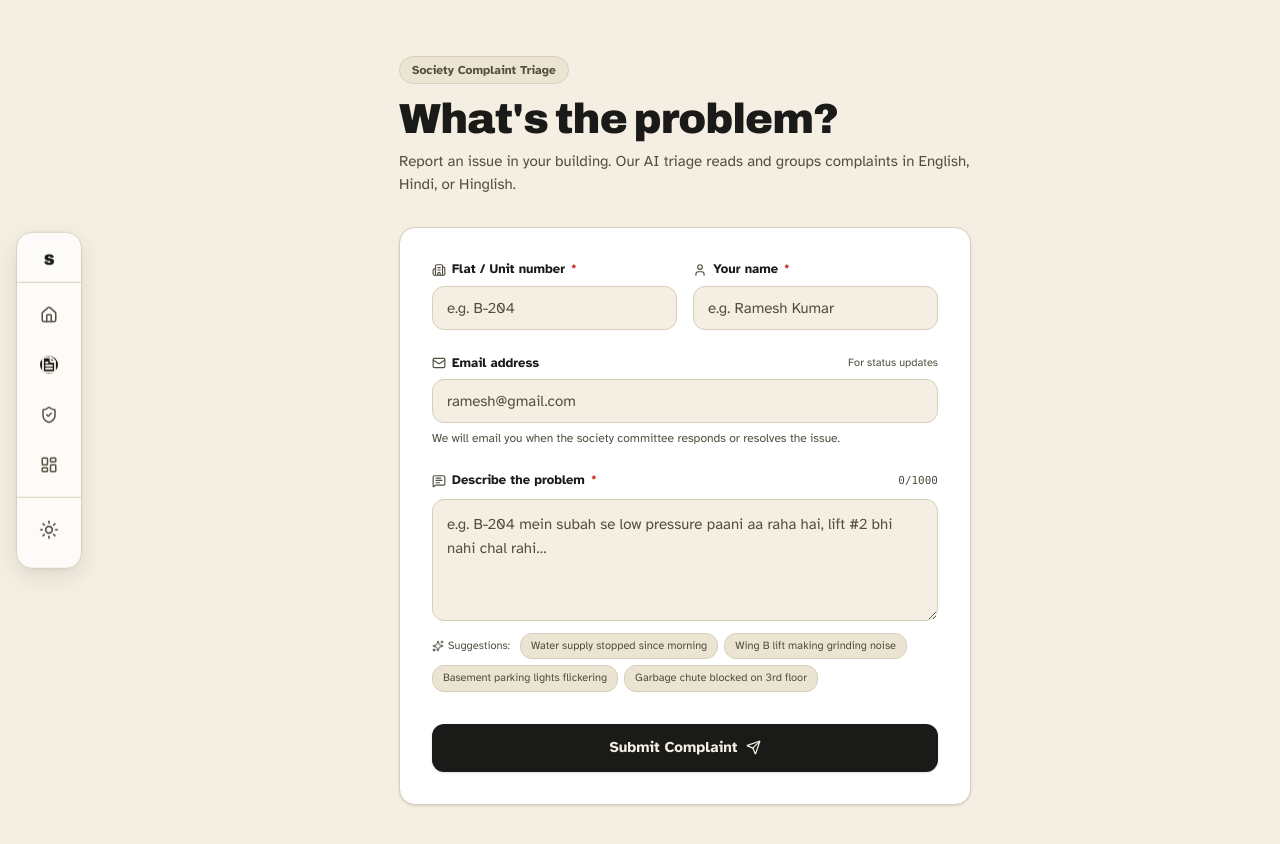
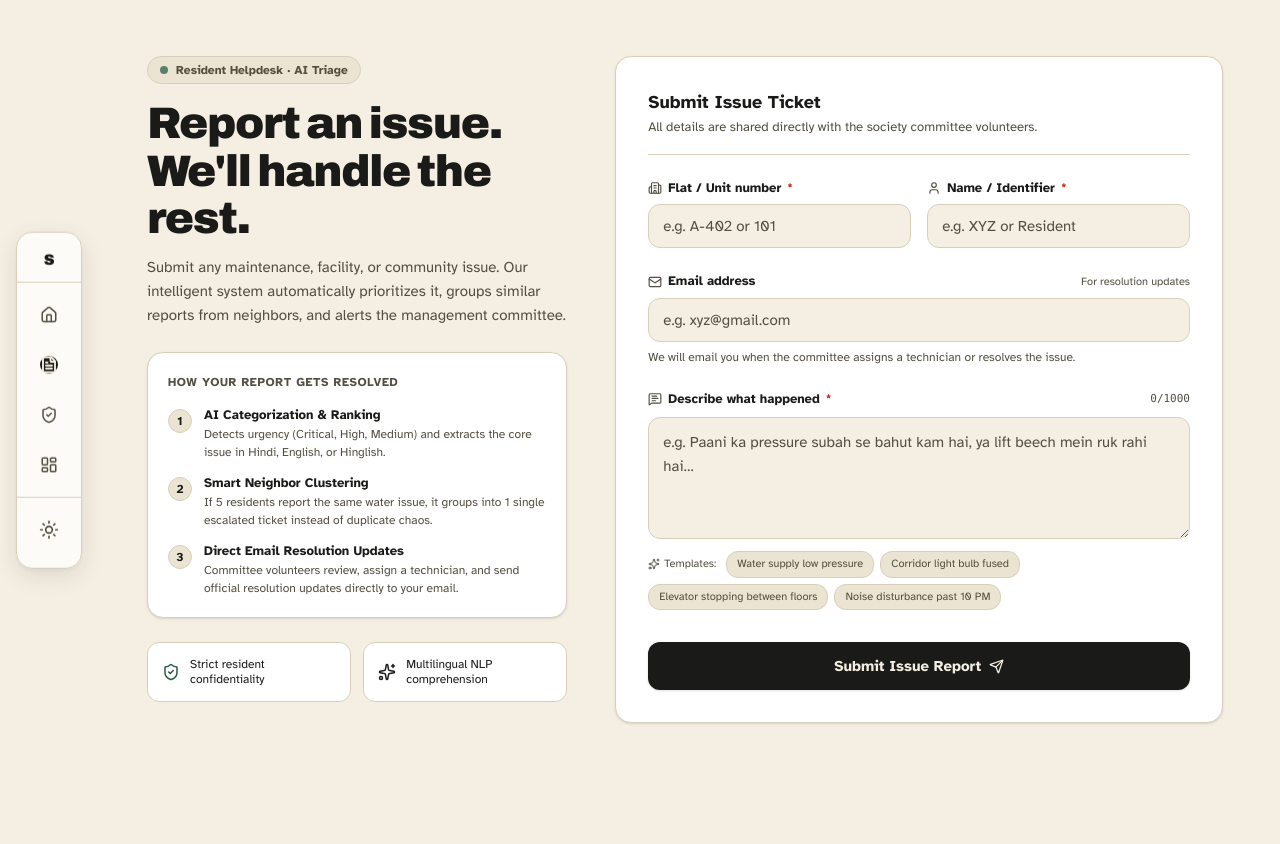
Before and after one commit to shreyansh-real/Zephr_VC, a Next.js app: page /report in a window 1280 px wide. Shown: the top 844 px of the page. Built offline with nearby package versions, Linux system fonts and the light colour scheme.

Commit message:
feat: redesign report page with professional layout and anonymous placeholder templates

```diff
--- a/app/report/page.tsx
+++ b/app/report/page.tsx
@@ -1,23 +1,103 @@
 import { NavDock } from "@/components/nav-dock";
 import { ReportForm } from "./report-form";
+import { ShieldCheck, Sparkles, Clock, BellRing, Layers, CheckCircle2 } from "lucide-react";
 
 export default function ReportPage() {
   return (
     <div className="min-h-screen pb-28" style={{ backgroundColor: "var(--bg)" }}>
       <div className="ml-0 md:ml-[90px] transition-all">
-        <main className="max-w-[620px] mx-auto px-4 sm:px-6 py-10 md:py-14">
-          <div className="mb-8">
-            <span className="inline-flex items-center gap-1.5 px-3 py-1 rounded-full text-[12px] font-semibold bg-[var(--surface-2)] text-[var(--muted-foreground)] border border-[var(--border-token)] mb-3">
-              Society Complaint Triage
-            </span>
-            <h1 className="font-display font-black text-[36px] md:text-[42px] leading-[1.1] tracking-[-0.02em] text-[var(--ink)]">
-              What&apos;s the problem?
-            </h1>
-            <p className="text-[15px] text-[var(--muted-foreground)] mt-2">
-              Report an issue in your building. Our AI triage reads and groups complaints in English, Hindi, or Hinglish.
-            </p>
+        <main className="max-w-[1140px] mx-auto px-4 sm:px-6 lg:px-8 py-10 md:py-14">
+          <div className="grid grid-cols-1 lg:grid-cols-12 gap-10 lg:gap-12 items-start">
+
+            {/* Left Column: Context, How it Works & Trust Badges */}
+            <div className="lg:col-span-5 flex flex-col gap-6 lg:sticky lg:top-10">
+              <div>
+                <div className="inline-flex items-center gap-2 px-3 py-1 rounded-full text-[12px] font-semibold bg-[var(--surface-2)] text-[var(--muted-foreground)] border border-[var(--border-token)] mb-4">
+                  <span className="w-2 h-2 rounded-full bg-[var(--resolved)] animate-pulse" />
+                  Resident Helpdesk · AI Triage
+                </div>
+                <h1 className="font-display font-black text-[36px] sm:text-[44px] leading-[1.08] tracking-[-0.03em] text-[var(--ink)]">
+                  Report an issue.<br />We&apos;ll handle the rest.
+                </h1>
+                <p className="text-[15px] text-[var(--muted-foreground)] mt-3 leading-relaxed">
+                  Submit any maintenance, facility, or community issue. Our intelligent system automatically prioritizes it, groups similar reports from neighbors, and alerts the management committee.
+                </p>
+              </div>
+
+              {/* How it works card */}
+              <div className="rounded-2xl border border-[var(--border-token)] bg-[var(--surface)] p-5 flex flex-col gap-4 shadow-sm">
+                <p className="text-[12px] font-bold uppercase tracking-wider text-[var(--muted-foreground)]">
+                  How your report gets resolved
+                </p>
+
+                <div className="flex flex-col gap-3.5">
+                  <div className="flex items-start gap-3">
+                    <div className="w-6 h-6 rounded-full bg-[var(--surface-2)] border border-[var(--border-token)] flex items-center justify-center text-[12px] font-bold text-[var(--ink)] shrink-0 mt-0.5">
+                      1
+                    </div>
+                    <div>
+                      <h4 className="text-[13px] font-semibold text-[var(--ink)] leading-tight">
+                        AI Categorization & Ranking
+                      </h4>
+                      <p className="text-[12px] text-[var(--muted-foreground)] mt-0.5">
+                        Detects urgency (Critical, High, Medium) and extracts the core issue in Hindi, English, or Hinglish.
+                      </p>
+                    </div>
+                  </div>
+
+                  <div className="flex items-start gap-3">
+                    <div className="w-6 h-6 rounded-full bg-[var(--surface-2)] border border-[var(--border-token)] flex items-center justify-center text-[12px] font-bold text-[var(--ink)] shrink-0 mt-0.5">
+                      2
+                    </div>
+                    <div>
+                      <h4 className="text-[13px] font-semibold text-[var(--ink)] leading-tight">
+                        Smart Neighbor Clustering
+                      </h4>
+                      <p className="text-[12px] text-[var(--muted-foreground)] mt-0.5">
+                        If 5 residents report the same water issue, it groups into 1 single escalated ticket instead of duplicate chaos.
+                      </p>
+                    </div>
+                  </div>
+
+                  <div className="flex items-start gap-3">
+                    <div className="w-6 h-6 rounded-full bg-[var(--surface-2)] border border-[var(--border-token)] flex items-center justify-center text-[12px] font-bold text-[var(--ink)] shrink-0 mt-0.5">
+                      3
+                    </div>
+                    <div>
+                      <h4 className="text-[13px] font-semibold text-[var(--ink)] leading-tight">
+                        Direct Email Resolution Updates
+                      </h4>
+                      <p className="text-[12px] text-[var(--muted-foreground)] mt-0.5">
+                        Committee volunteers review, assign a technician, and send official resolution updates directly to your email.
+                      </p>
+                    </div>
+                  </div>
+                </div>
+              </div>
+
+              {/* Trust Badges */}
+              <div className="grid grid-cols-2 gap-3">
+                <div className="p-3.5 rounded-xl border border-[var(--border-token)] bg-[var(--surface)] flex items-center gap-2.5">
+                  <ShieldCheck size={18} className="text-[var(--resolved)] shrink-0" />
+                  <span className="text-[12px] font-medium text-[var(--ink)] leading-tight">
+                    Strict resident confidentiality
+                  </span>
+                </div>
+                <div className="p-3.5 rounded-xl border border-[var(--border-token)] bg-[var(--surface)] flex items-center gap-2.5">
+                  <Sparkles size={18} className="text-[var(--ink)] shrink-0" />
+                  <span className="text-[12px] font-medium text-[var(--ink)] leading-tight">
+                    Multilingual NLP comprehension
+                  </span>
+                </div>
+              </div>
+            </div>
+
+            {/* Right Column: The Form */}
+            <div className="lg:col-span-7">
+              <ReportForm />
+            </div>
+
           </div>
-          <ReportForm />
         </main>
       </div>
       <NavDock />
--- a/app/report/report-form.tsx
+++ b/app/report/report-form.tsx
@@ -11,7 +11,6 @@ import {
   MessageSquareText,
   Send,
   Sparkles,
-  ArrowRight,
   RotateCcw,
 } from "lucide-react";
 
@@ -22,11 +21,11 @@ interface SuccessData {
   cluster_size: number;
 }
 
-const QUICK_EXAMPLES = [
-  "Water supply stopped since morning",
-  "Wing B lift making grinding noise",
-  "Basement parking lights flickering",
-  "Garbage chute blocked on 3rd floor",
+const ANONYMOUS_EXAMPLES = [
+  "Water supply low pressure",
+  "Corridor light bulb fused",
+  "Elevator stopping between floors",
+  "Noise disturbance past 10 PM",
 ];
 
 export function ReportForm() {
@@ -44,15 +43,15 @@ export function ReportForm() {
     if (!flatNo.trim()) {
       errs.flat_no = "Flat number is required";
     } else if (!/^[A-Za-z0-9][-A-Za-z0-9]{0,9}$/.test(flatNo.trim())) {
-      errs.flat_no = "Invalid format (e.g. B-204 or 101)";
+      errs.flat_no = "Invalid format (e.g. A-402 or 101)";
     }
 
     if (!name.trim()) {
-      errs.resident_name = "Your name is required";
+      errs.resident_name = "Name / Identifier is required";
     }
 
     if (email.trim() && !/^[^\s@]+@[^\s@]+\.[^\s@]+$/.test(email.trim())) {
-      errs.email = "Please enter a valid email address";
+      errs.email = "Please enter a valid email address (e.g. xyz@gmail.com)";
     }
 
     if (!text.trim()) {
@@ -105,12 +104,12 @@ export function ReportForm() {
         className="rounded-2xl border border-[var(--border-token)] bg-[var(--surface)] p-6 md:p-8 shadow-sm"
       >
         <div className="flex items-center gap-3 mb-4">
-          <div className="w-11 h-11 rounded-full bg-[var(--resolved-tint)] border border-[var(--resolved)] flex items-center justify-center shrink-0">
-            <CheckCircle2 size={24} className="text-[var(--resolved)]" />
+          <div className="w-12 h-12 rounded-full bg-[var(--resolved-tint)] border border-[var(--resolved)] flex items-center justify-center shrink-0">
+            <CheckCircle2 size={26} className="text-[var(--resolved)]" />
           </div>
           <div>
-            <h2 className="font-display font-black text-[28px] md:text-[32px] leading-tight text-[var(--ink)]">
-              Complaint logged.
+            <h2 className="font-display font-black text-[26px] md:text-[30px] leading-tight text-[var(--ink)]">
+              Complaint logged successfully.
             </h2>
             <p className="text-[13px] text-[var(--muted-foreground)]">
               AI has triaged and clustered your issue for committee review.
@@ -127,7 +126,7 @@ export function ReportForm() {
             <span className="text-[12px] font-semibold text-[var(--muted-foreground)]">
               {success.cluster_size > 1
                 ? `Grouped with ${success.cluster_size - 1} similar report${success.cluster_size > 2 ? "s" : ""}`
-                : "New cluster created"}
+                : "New issue ticket created"}
             </span>
           </div>
 
@@ -138,7 +137,7 @@ export function ReportForm() {
           {email && (
             <p className="text-[13px] text-[var(--muted-foreground)] flex items-center gap-1.5 pt-2 border-t border-[var(--border-token)]">
               <Mail size={13} />
-              Updates will be sent to <strong className="text-[var(--ink)]">{email}</strong>
+              Status updates will be sent to <strong className="text-[var(--ink)]">{email}</strong>
             </p>
           )}
         </div>
@@ -155,7 +154,7 @@ export function ReportForm() {
           className="inline-flex items-center justify-center gap-2 h-11 px-6 rounded-xl font-bold text-[14px] border border-[var(--border-token)] text-[var(--ink)] bg-[var(--surface)] hover:bg-[var(--surface-2)] transition-colors focus:outline-none focus:ring-2 focus:ring-[var(--border-strong)]"
         >
           <RotateCcw size={15} />
-          Report another problem
+          Report another issue
         </button>
       </div>
     );
@@ -167,6 +166,15 @@ export function ReportForm() {
       noValidate
       className="rounded-2xl border border-[var(--border-token)] bg-[var(--surface)] p-6 md:p-8 shadow-sm flex flex-col gap-6"
     >
+      <div className="border-b border-[var(--border-token)] pb-4">
+        <h3 className="text-[18px] font-bold text-[var(--ink)]">
+          Submit Issue Ticket
+        </h3>
+        <p className="text-[13px] text-[var(--muted-foreground)] mt-0.5">
+          All details are shared directly with the society committee volunteers.
+        </p>
+      </div>
+
       {/* Row 1: Flat No + Name */}
       <div className="grid grid-cols-1 sm:grid-cols-2 gap-4">
         {/* Flat Number */}
@@ -180,7 +188,7 @@ export function ReportForm() {
             type="text"
             value={flatNo}
             onChange={(e) => setFlatNo(e.target.value)}
-            placeholder="e.g. B-204"
+            placeholder="e.g. A-402 or 101"
             disabled={loading}
             aria-describedby={fieldErrors.flat_no ? "flat_no_err" : undefined}
             className="h-11 px-3.5 rounded-xl bg-[var(--bg)] border border-[var(--border-token)] text-[15px] text-[var(--ink)] placeholder:text-[var(--muted-foreground)] focus:outline-none focus:border-[var(--border-strong)] focus:ring-2 focus:ring-[var(--border-strong)] disabled:opacity-50"
@@ -197,14 +205,14 @@ export function ReportForm() {
         <div className="flex flex-col gap-1.5">
           <label htmlFor="resident_name" className="text-[13px] font-bold text-[var(--ink)] flex items-center gap-1.5">
             <User size={14} className="text-[var(--muted-foreground)]" />
-            Your name <span className="text-[var(--critical)]">*</span>
+            Name / Identifier <span className="text-[var(--critical)]">*</span>
           </label>
           <input
             id="resident_name"
             type="text"
             value={name}
             onChange={(e) => setName(e.target.value)}
-            placeholder="e.g. Ramesh Kumar"
+            placeholder="e.g. XYZ or Resident"
             disabled={loading}
             aria-describedby={fieldErrors.resident_name ? "name_err" : undefined}
             className="h-11 px-3.5 rounded-xl bg-[var(--bg)] border border-[var(--border-token)] text-[15px] text-[var(--ink)] placeholder:text-[var(--muted-foreground)] focus:outline-none focus:border-[var(--border-strong)] focus:ring-2 focus:ring-[var(--border-strong)] disabled:opacity-50"
@@ -226,7 +234,7 @@ export function ReportForm() {
             Email address
           </label>
           <span className="text-[11px] text-[var(--muted-foreground)] font-medium">
-            For status updates
+            For resolution updates
           </span>
         </div>
         <input
@@ -234,7 +242,7 @@ export function ReportForm() {
           type="email"
           value={email}
           onChange={(e) => setEmail(e.target.value)}
-          placeholder="ramesh@gmail.com"
+          placeholder="e.g. xyz@gmail.com"
           disabled={loading}
           aria-describedby={fieldErrors.email ? "email_err" : "email_hint"}
           className="h-11 px-3.5 rounded-xl bg-[var(--bg)] border border-[var(--border-token)] text-[15px] text-[var(--ink)] placeholder:text-[var(--muted-foreground)] focus:outline-none focus:border-[var(--border-strong)] focus:ring-2 focus:ring-[var(--border-strong)] disabled:opacity-50"
@@ -246,7 +254,7 @@ export function ReportForm() {
           </p>
         ) : (
           <p id="email_hint" className="text-[12px] text-[var(--muted-foreground)]">
-            We will email you when the society committee responds or resolves the issue.
+            We will email you when the committee assigns a technician or resolves the issue.
           </p>
         )}
       </div>
@@ -256,7 +264,7 @@ export function ReportForm() {
         <div className="flex items-center justify-between">
           <label htmlFor="raw_text" className="text-[13px] font-bold text-[var(--ink)] flex items-center gap-1.5">
             <MessageSquareText size={14} className="text-[var(--muted-foreground)]" />
-            Describe the problem <span className="text-[var(--critical)]">*</span>
+            Describe what happened <span className="text-[var(--critical)]">*</span>
           </label>
           <span className="text-[11px] text-[var(--muted-foreground)] font-mono">
             {text.length}/1000
@@ -266,12 +274,12 @@ export function ReportForm() {
           id="raw_text"
           value={text}
           onChange={(e) => setText(e.target.value)}
-          placeholder="e.g. B-204 mein subah se low pressure paani aa raha hai, lift #2 bhi nahi chal rahi…"
+          placeholder="e.g. Paani ka pressure subah se bahut kam hai, ya lift beech mein ruk rahi hai…"
           disabled={loading}
           rows={4}
           maxLength={1000}
           aria-describedby={fieldErrors.raw_text ? "text_err" : "text_hint"}
-          className="min-h-[120px] px-3.5 py-3 rounded-xl bg-[var(--bg)] border border-[var(--border-token)] text-[15px] text-[var(--ink)] placeholder:text-[var(--muted-foreground)] focus:outline-none focus:border-[var(--border-strong)] focus:ring-2 focus:ring-[var(--border-strong)] resize-y disabled:opacity-50"
+          className="min-h-[110px] px-3.5 py-3 rounded-xl bg-[var(--bg)] border border-[var(--border-token)] text-[15px] text-[var(--ink)] placeholder:text-[var(--muted-foreground)] focus:outline-none focus:border-[var(--border-strong)] focus:ring-2 focus:ring-[var(--border-strong)] resize-y disabled:opacity-50"
           style={{ lineHeight: 1.6 }}
         />
 
@@ -281,12 +289,12 @@ export function ReportForm() {
           </p>
         )}
 
-        {/* Quick Suggestion Chips */}
+        {/* Quick Suggestion Chips (Anonymous) */}
         <div className="flex flex-wrap items-center gap-1.5 pt-1">
           <span className="text-[11px] font-medium text-[var(--muted-foreground)] flex items-center gap-1 mr-1">
-            <Sparkles size={12} /> Suggestions:
+            <Sparkles size={12} /> Templates:
           </span>
-          {QUICK_EXAMPLES.map((eg) => (
+          {ANONYMOUS_EXAMPLES.map((eg) => (
             <button
               key={eg}
               type="button"
@@ -311,13 +319,13 @@ export function ReportForm() {
       <button
         type="submit"
         disabled={loading}
-        className="h-12 px-6 rounded-xl font-bold text-[15px] bg-[var(--ink)] text-[var(--ink-inverse)] hover:opacity-90 active:scale-[0.99] transition-all flex items-center justify-center gap-2 focus:outline-none focus:ring-2 focus:ring-[var(--border-strong)] disabled:opacity-50 disabled:cursor-not-allowed mt-2 shadow-sm"
+        className="h-12 px-6 rounded-xl font-bold text-[15px] bg-[var(--ink)] text-[var(--ink-inverse)] hover:opacity-90 active:scale-[0.99] transition-all flex items-center justify-center gap-2 focus:outline-none focus:ring-2 focus:ring-[var(--border-strong)] disabled:opacity-50 disabled:cursor-not-allowed mt-2 shadow-sm cursor-pointer"
       >
         {loading ? (
           <span>Analyzing with AI…</span>
         ) : (
           <>
-            <span>Submit Complaint</span>
+            <span>Submit Issue Report</span>
             <Send size={15} />
           </>
         )}
```
